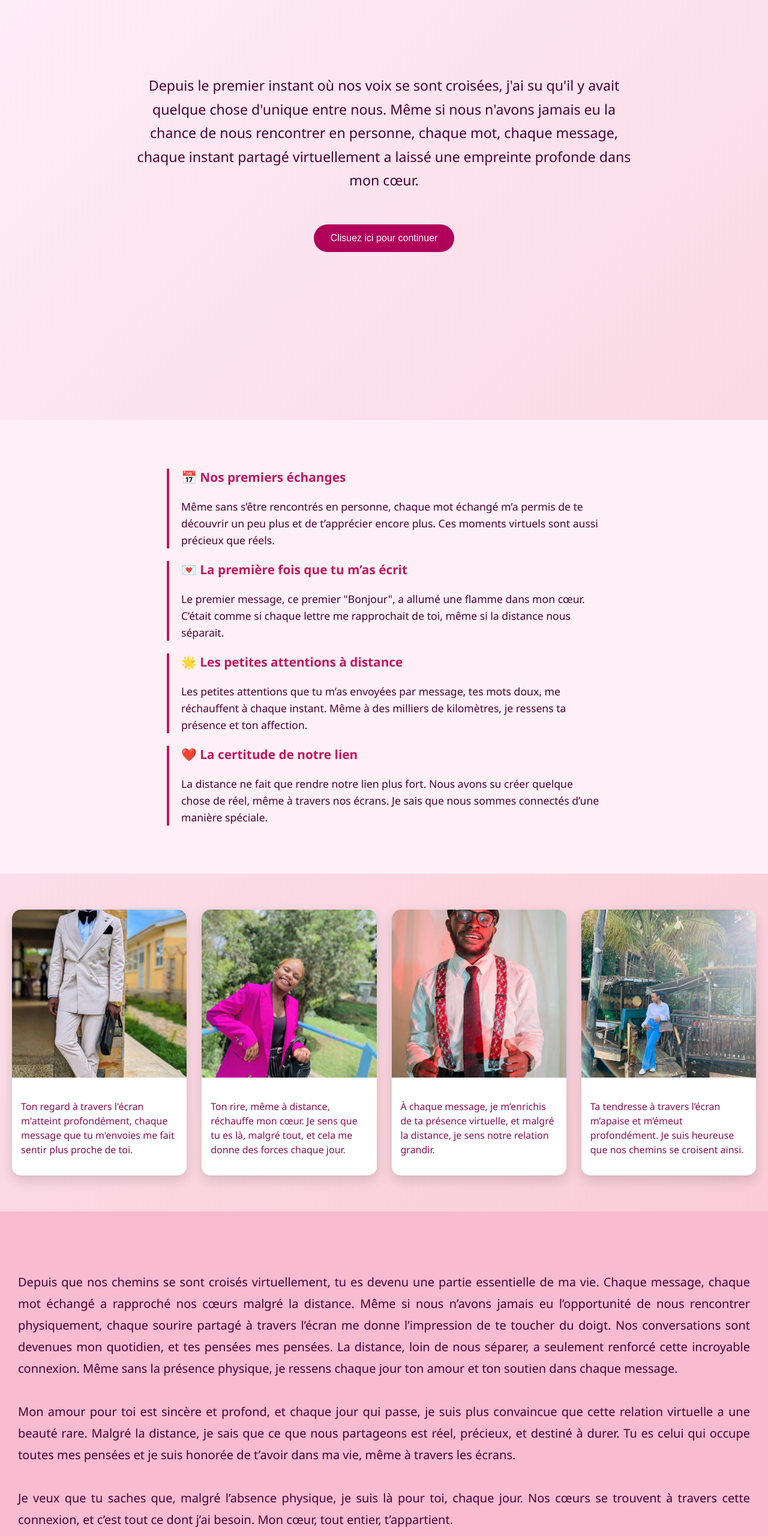
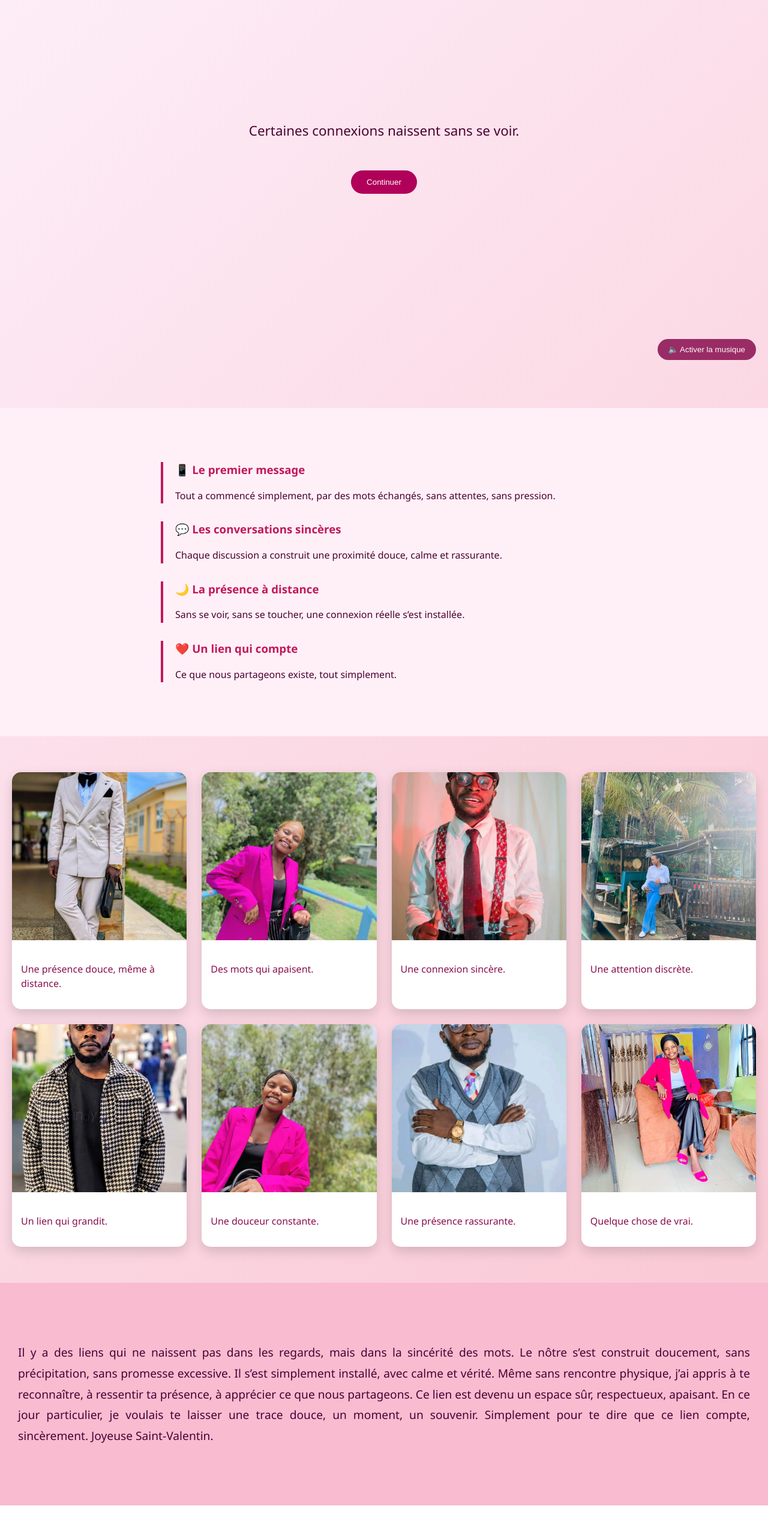
Before and after one commit to CikuruFrancine/Cadeau-Dorcas, a plain HTML site: page index.html in a window 1280 px wide. Shown: the part 180-2740 px from the top of the page at 60% size. After the commit the page ends 2689 px from the top, so only its background shows below. Drawn offline with Linux system fonts and the light colour scheme.

Commit message:
Refactor HTML structure and update content

```diff
--- a/index.html
+++ b/index.html
@@ -4,276 +4,250 @@
 <meta charset="UTF-8">
 <meta name="viewport" content="width=device-width, initial-scale=1.0">
 <title>Cadeau Saint-Valentin ❤️</title>
+
 <style>
-    body {
+body{
   margin:0;
-      font-family:'Segoe UI', sans-serif;
+  font-family:"Segoe UI",sans-serif;
   background:linear-gradient(135deg,#fdeff9,#f9c5d1);
   color:#4a0033;
 }
 
-    /* Écran immersif */
-    .fullscreen {
+/* Musique */
+#musicBtn{
+  position:fixed;
+  bottom:20px;
+  right:20px;
+  padding:10px 18px;
+  border:none;
+  border-radius:30px;
+  background:#880e4f;
+  color:#fff;
+  cursor:pointer;
+  z-index:2000;
+  opacity:.85;
+}
+#musicBtn:hover{opacity:1}
+
+/* Intro */
+.fullscreen{
   height:100vh;
   display:flex;
+  align-items:center;
   justify-content:center;
-      align-items:center;
   text-align:center;
-      padding:40px 20px;
+  padding:30px;
 }
-    #love-text {
-      font-size:1.45em;
+#love-text{
+  font-size:1.4em;
   max-width:850px;
   line-height:1.7;
-      transition:opacity 0.5s ease-in-out;
+  transition:opacity .4s;
 }
-    #nextBtn {
-      margin-top:30px;
-      padding:14px 28px;
+#nextBtn{
+  margin-top:25px;
+  padding:12px 26px;
   border:none;
   border-radius:25px;
   background:#b0005a;
   color:#fff;
-      font-size:1em;
   cursor:pointer;
   display:none;
 }
-    #nextBtn:hover {
-      background:#90004a;
-    }
 
 /* Timeline */
-    .timeline {
+.timeline{
   background:#fff0f7;
   padding:60px 20px;
 }
-    .timeline-item {
-      max-width:700px;
-      margin:20px auto;
+.timeline-item{
+  max-width:720px;
+  margin:30px auto;
   border-left:4px solid #c2185b;
   padding-left:20px;
 }
-    .timeline-item h3 {
-      color:#c2185b;
-      font-size:1.3em;
-    }
-    .timeline-item p {
-      font-size:1.1em;
-      line-height:1.6;
-    }
+.timeline-item h3{color:#c2185b}
+.timeline-item p{line-height:1.6}
 
 /* Galerie */
-    .gallery {
+.gallery{
   display:grid;
   grid-template-columns:repeat(auto-fit,minmax(250px,1fr));
   gap:25px;
   padding:60px 20px;
 }
-    .card {
+.card{
   background:#fff;
   border-radius:15px;
   overflow:hidden;
   box-shadow:0 8px 20px rgba(0,0,0,.15);
   cursor:pointer;
-      transition:transform 0.3s;
 }
-    .card:hover {
-      transform:scale(1.05);
+.card img{
+  width:100%;
+  height:280px;
+  object-fit:cover;
 }
-    .card img {
-      width:100%; height:280px; object-fit:cover;
-    }
-    .card p {
+.card p{
   padding:15px;
-      font-size:1em;
   color:#880e4f;
   line-height:1.5;
 }
 
-    /* Overlay galerie */
-    .overlay {
+/* Overlay */
+.overlay{
   position:fixed;
-      top:0; left:0;
-      width:100%; height:100%;
-      background:rgba(0,0,0,0.85);
+  inset:0;
+  background:rgba(0,0,0,.85);
   display:none;
+  align-items:center;
   justify-content:center;
-      align-items:center;
   flex-direction:column;
   text-align:center;
   padding:30px;
   color:#fff;
-      z-index:1000;
+  z-index:3000;
 }
-    .overlay img {
+.overlay img{
   max-width:80%;
-      max-height:70%;
+  max-height:65%;
+  border-radius:15px;
   margin-bottom:20px;
-      border-radius:15px;
-    }
-    .overlay p {
-      font-size:1.2em; line-height:1.7;
 }
 
-    /* Déclaration finale très longue */
-    .declaration {
+/* Déclaration */
+.declaration{
   background:#f8bbd0;
   padding:80px 30px;
-      text-align:center;
-      font-size:1.25em;
+  font-size:1.2em;
   line-height:1.8;
-    }
-
-    /* Petits cœurs flottants */
-    .heart {
-      position:fixed;
-      bottom:-20px;
-      font-size:20px;
-      animation:float 6s linear infinite;
-      pointer-events:none;
-    }
-    @keyframes float {
-      from { transform:translateY(0); opacity:1; }
-      to { transform:translateY(-100vh); opacity:0; }
 }
 </style>
 </head>
+
 <body>
 
-<!-- Écran immersif -->
+<!-- Musique -->
+<audio id="bg-music" loop>
+  <source src="https://cdn.pixabay.com/audio/2022/10/09/audio_1f2b7b7e5b.mp3">
+</audio>
+<button id="musicBtn" onclick="toggleMusic()">🔈 Activer la musique</button>
+
+<!-- INTRO -->
 <section class="fullscreen">
   <div>
     <p id="love-text"></p>
-    <button id="nextBtn" onclick="nextParagraph()">Clisuez ici pour continuer</button>
+    <button id="nextBtn" onclick="nextParagraph()">Continuer</button>
   </div>
 </section>
 
-<!-- Timeline -->
+<!-- TIMELINE -->
 <section class="timeline">
   <div class="timeline-item">
-    <h3>📅 Nos premiers échanges</h3>
-    <p>Même sans s’être rencontrés en personne, chaque mot échangé m’a permis de te découvrir un peu plus et de t’apprécier encore plus. Ces moments virtuels sont aussi précieux que réels.</p>
+    <h3>📱 Le premier message</h3>
+    <p>Tout a commencé simplement, par des mots échangés, sans attentes, sans pression.</p>
   </div>
   <div class="timeline-item">
-    <h3>💌 La première fois que tu m’as écrit</h3>
-    <p>Le premier message, ce premier "Bonjour", a allumé une flamme dans mon cœur. C’était comme si chaque lettre me rapprochait de toi, même si la distance nous séparait.</p>
+    <h3>💬 Les conversations sincères</h3>
+    <p>Chaque discussion a construit une proximité douce, calme et rassurante.</p>
   </div>
   <div class="timeline-item">
-    <h3>🌟 Les petites attentions à distance</h3>
-    <p>Les petites attentions que tu m’as envoyées par message, tes mots doux, me réchauffent à chaque instant. Même à des milliers de kilomètres, je ressens ta présence et ton affection.</p>
+    <h3>🌙 La présence à distance</h3>
+    <p>Sans se voir, sans se toucher, une connexion réelle s’est installée.</p>
   </div>
   <div class="timeline-item">
-    <h3>❤️ La certitude de notre lien</h3>
-    <p>La distance ne fait que rendre notre lien plus fort. Nous avons su créer quelque chose de réel, même à travers nos écrans. Je sais que nous sommes connectés d’une manière spéciale.</p>
+    <h3>❤️ Un lien qui compte</h3>
+    <p>Ce que nous partageons existe, tout simplement.</p>
   </div>
 </section>
 
-<!-- Galerie interactive -->
+<!-- GALERIE -->
 <section class="gallery">
-  <div class="card" onclick="openOverlay(0)">
-    <img src="images/photo1.jpg">
-    <p>Ton regard à travers l'écran m'atteint profondément, chaque message que tu m'envoies me fait sentir plus proche de toi.</p>
-  </div>
-  <div class="card" onclick="openOverlay(1)">
-    <img src="images/photo2.jpg">
-    <p>Ton rire, même à distance, réchauffe mon cœur. Je sens que tu es là, malgré tout, et cela me donne des forces chaque jour.</p>
-  </div>
-  <div class="card" onclick="openOverlay(2)">
-    <img src="images/photo3.jpg">
-    <p>À chaque message, je m’enrichis de ta présence virtuelle, et malgré la distance, je sens notre relation grandir.</p>
-  </div>
-  <div class="card" onclick="openOverlay(3)">
-    <img src="images/photo4.jpg">
-    <p>Ta tendresse à travers l’écran m’apaise et m’émeut profondément. Je suis heureuse que nos chemins se croisent ainsi.</p>
-  </div>
+  <div class="card" onclick="openOverlay(0)"><img src="images/photo1.jpg"><p>Une présence douce, même à distance.</p></div>
+  <div class="card" onclick="openOverlay(1)"><img src="images/photo2.jpg"><p>Des mots qui apaisent.</p></div>
+  <div class="card" onclick="openOverlay(2)"><img src="images/photo3.jpg"><p>Une connexion sincère.</p></div>
+  <div class="card" onclick="openOverlay(3)"><img src="images/photo4.jpg"><p>Une attention discrète.</p></div>
+  <div class="card" onclick="openOverlay(4)"><img src="images/photo5.jpg"><p>Un lien qui grandit.</p></div>
+  <div class="card" onclick="openOverlay(5)"><img src="images/photo6.jpg"><p>Une douceur constante.</p></div>
+  <div class="card" onclick="openOverlay(6)"><img src="images/photo7.jpg"><p>Une présence rassurante.</p></div>
+  <div class="card" onclick="openOverlay(7)"><img src="images/photo8.jpg"><p>Quelque chose de vrai.</p></div>
 </section>
 
-<!-- Overlay galerie -->
+<!-- OVERLAY -->
 <div class="overlay" id="overlay" onclick="closeOverlay()">
-  <img id="overlayImg" src="">
+  <img id="overlayImg">
   <p id="overlayText"></p>
 </div>
 
-<!-- Déclaration finale très très longue -->
+<!-- DÉCLARATION -->
 <section class="declaration">
 <p style="text-align:justify;">
-    Depuis que nos chemins se sont croisés virtuellement, tu es devenu une partie essentielle de ma vie. Chaque message, chaque mot échangé a rapproché nos cœurs malgré la distance. Même si nous n’avons jamais eu l’opportunité de nous rencontrer physiquement, chaque sourire partagé à travers l’écran me donne l’impression de te toucher du doigt. Nos conversations sont devenues mon quotidien, et tes pensées mes pensées. La distance, loin de nous séparer, a seulement renforcé cette incroyable connexion. Même sans la présence physique, je ressens chaque jour ton amour et ton soutien dans chaque message. <br><br>
-    Mon amour pour toi est sincère et profond, et chaque jour qui passe, je suis plus convaincue que cette relation virtuelle a une beauté rare. Malgré la distance, je sais que ce que nous partageons est réel, précieux, et destiné à durer. Tu es celui qui occupe toutes mes pensées et je suis honorée de t’avoir dans ma vie, même à travers les écrans. <br><br>
-    Je veux que tu saches que, malgré l’absence physique, je suis là pour toi, chaque jour. Nos cœurs se trouvent à travers cette connexion, et c’est tout ce dont j’ai besoin. Mon cœur, tout entier, t’appartient. <br><br>
-    Joyeuse Saint-Valentin, mon amour. Chaque instant avec toi, même virtuel, est un cadeau précieux.
+Il y a des liens qui ne naissent pas dans les regards, mais dans la sincérité des mots. Le nôtre s’est construit doucement, sans précipitation, sans promesse excessive. Il s’est simplement installé, avec calme et vérité.
+
+Même sans rencontre physique, j’ai appris à te reconnaître, à ressentir ta présence, à apprécier ce que nous partageons. Ce lien est devenu un espace sûr, respectueux, apaisant.
+
+En ce jour particulier, je voulais te laisser une trace douce, un moment, un souvenir.
+Simplement pour te dire que ce lien compte, sincèrement.
+
+Joyeuse Saint-Valentin.
 </p>
 </section>
 
-<!-- Cœurs flottants -->
 <script>
-  setInterval(()=>{
-    const heart = document.createElement("div");
-    heart.className = "heart";
-    heart.innerText = "❤️";
-    heart.style.left = Math.random() * 100 + "vw";
-    heart.style.fontSize = (15 + Math.random() * 20) + "px";
-    document.body.appendChild(heart);
-    setTimeout(()=>
+/* Intro */
+const introParagraphs=[
+"Certaines connexions naissent sans se voir.",
+"À travers les mots, une présence s’installe.",
+"Ce que nous partageons existe réellement."
+];
+let i=0;
+const textEl=document.getElementById("love-text");
+const btn=document.getElementById("nextBtn");
 
-setTimeout(() => heart.remove(), 6000);
-  }, 700);
-</script>
+window.onload=()=>{
+  textEl.innerText=introParagraphs[0];
+  btn.style.display="inline-block";
+  i=1;
+};
 
-<!-- Introduction progressive avec bouton -->
-<script>
-  const introParagraphs = [
-    "Depuis le premier instant où nos voix se sont croisées, j'ai su qu'il y avait quelque chose d'unique entre nous. Même si nous n'avons jamais eu la chance de nous rencontrer en personne, chaque mot, chaque message, chaque instant partagé virtuellement a laissé une empreinte profonde dans mon cœur.",
-    "La distance, malgré tout, n'a fait que renforcer ce lien spécial. Chaque conversation, chaque moment passé à penser à toi me rappelle que nous avons quelque chose de réel, même si nos corps ne se sont jamais croisés.",
-    "Et malgré la distance qui nous sépare, je suis comblée par chaque échange, chaque sourire virtuel, chaque pensée partagée. Je te garde dans mon cœur à chaque instant, et cette distance devient presque un simple détail dans la force de notre connexion."
-  ];
-  let index = 0;
-  const textEl = document.getElementById("love-text");
-  const btn = document.getElementById("nextBtn");
+function nextParagraph(){
+  if(i<introParagraphs.length){
+    textEl.style.opacity=0;
+    setTimeout(()=>{
+      textEl.innerText=introParagraphs[i++];
+      textEl.style.opacity=1;
+    },300);
+  }else btn.style.display="none";
+}
 
-  // Affiche le premier paragraphe automatiquement
-  window.addEventListener("DOMContentLoaded", () => {
-    textEl.innerText = introParagraphs[0];
-    btn.style.display = "inline-block";
-    index = 1;
-  });
-
-  function nextParagraph() {
-    if (index < introParagraphs.length) {
-      textEl.style.opacity = 0;
-      btn.style.display = "none";
-      setTimeout(() => {
-        textEl.innerText = introParagraphs[index];
-        textEl.style.opacity = 1;
-        index++;
-        setTimeout(() => {
-          btn.style.display = "inline-block";
-        }, 300);
-      }, 300);
-    } else btn.style.display = "none";
-  }
-</script>
-
-<!-- Galerie overlay -->
-<script>
-  const galleryTexts = [
-    "Ton regard à travers l'écran m'atteint profondément, chaque message que tu m'envoies me fait sentir plus proche de toi.",
-    "Ton rire, même à distance, réchauffe mon cœur. Je sens que tu es là, malgré tout, et cela me donne des forces chaque jour.",
-    "À chaque message, je m’enrichis de ta présence virtuelle, et malgré la distance, je sens notre relation grandir.",
-    "Ta tendresse à travers l’écran m’apaise et m’émeut profondément. Je suis heureuse que nos chemins se croisent ainsi.",
-    "Chaque instant passé à penser à toi me rapproche encore plus de toi. C’est une sensation merveilleuse et douce.",
-    "La beauté de nos échanges me touche au plus profond de mon cœur. Ton amour m’enveloppe, même à travers les pixels.",
-    "Ton amour est comme une lumière constante, éclairant mes journées et me réchauffant à chaque instant, peu importe la distance.",
-    "Ce que nous avons est spécial et authentique, et bien que nous soyons séparés, mon cœur est toujours avec toi."
+/* Galerie */
+const galleryTexts=[
+"Une présence qui rassure.",
+"Des mots sincères.",
+"Une douceur réelle.",
+"Une attention vraie.",
+"Un lien fragile mais fort.",
+"Une chaleur discrète.",
+"Une connexion rare.",
+"Quelque chose de précieux."
 ];
 
-  function openOverlay(i) {
-    document.getElementById("overlayImg").src = "images/photo" + (i + 1) + ".jpg";
-    document.getElementById("overlayText").innerText = galleryTexts[i];
-    document.getElementById("overlay").style.display = "flex";
+function openOverlay(n){
+  document.getElementById("overlayImg").src="images/photo"+(n+1)+".jpg";
+  document.getElementById("overlayText").innerText=galleryTexts[n];
+  document.getElementById("overlay").style.display="flex";
+}
+function closeOverlay(){
+  document.getElementById("overlay").style.display="none";
 }
 
-  function closeOverlay() {
-    document.getElementById("overlay").style.display = "none";
+/* Musique */
+const music=document.getElementById("bg-music");
+let playing=false;
+function toggleMusic(){
+  if(!playing){music.play();musicBtn.innerText="🔊 Musique en cours";}
+  else{music.pause();musicBtn.innerText="🔈 Activer la musique";}
+  playing=!playing;
 }
 </script>
 
```
Lines whose indentation alone changed are shown as unchanged.
